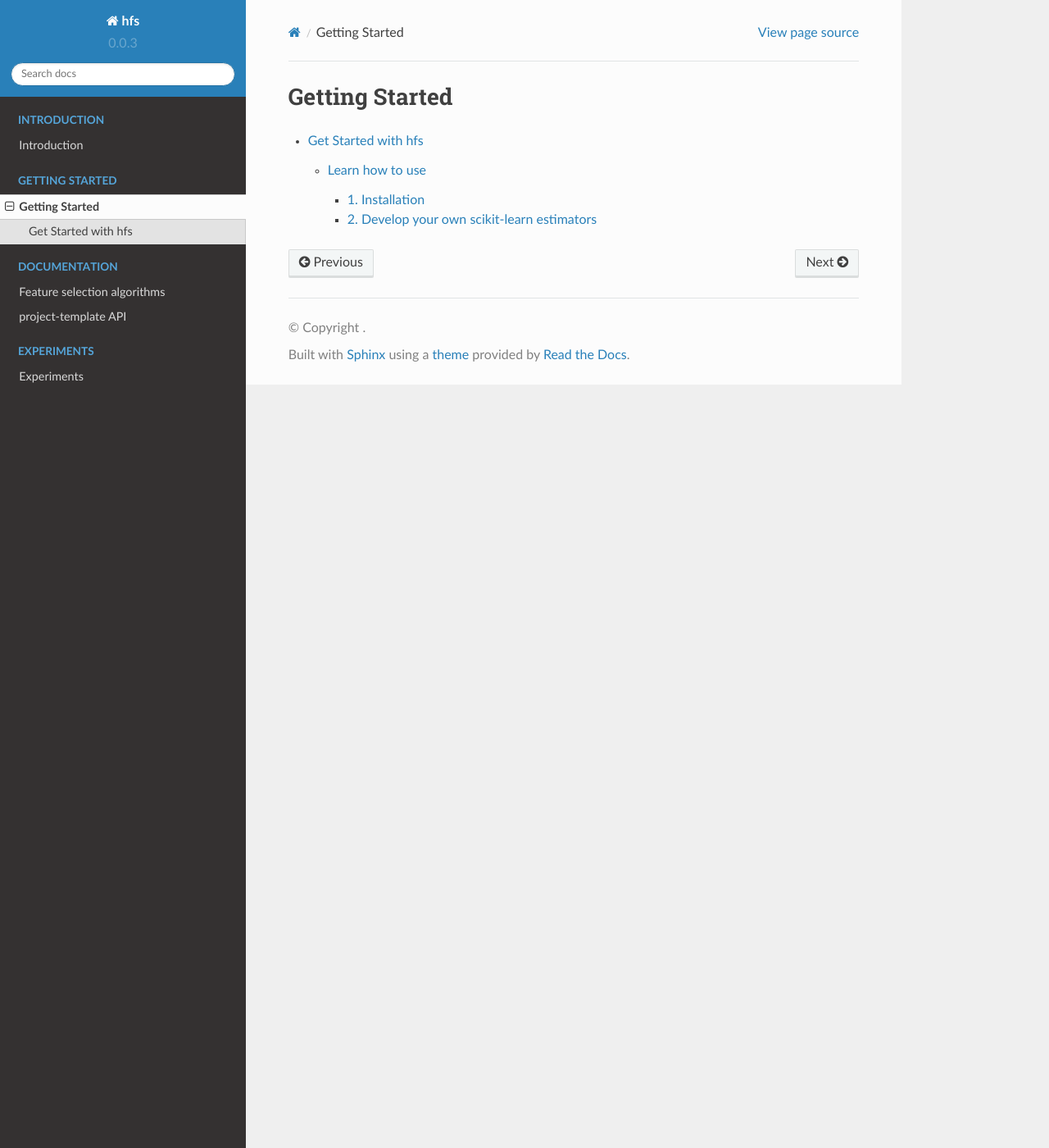
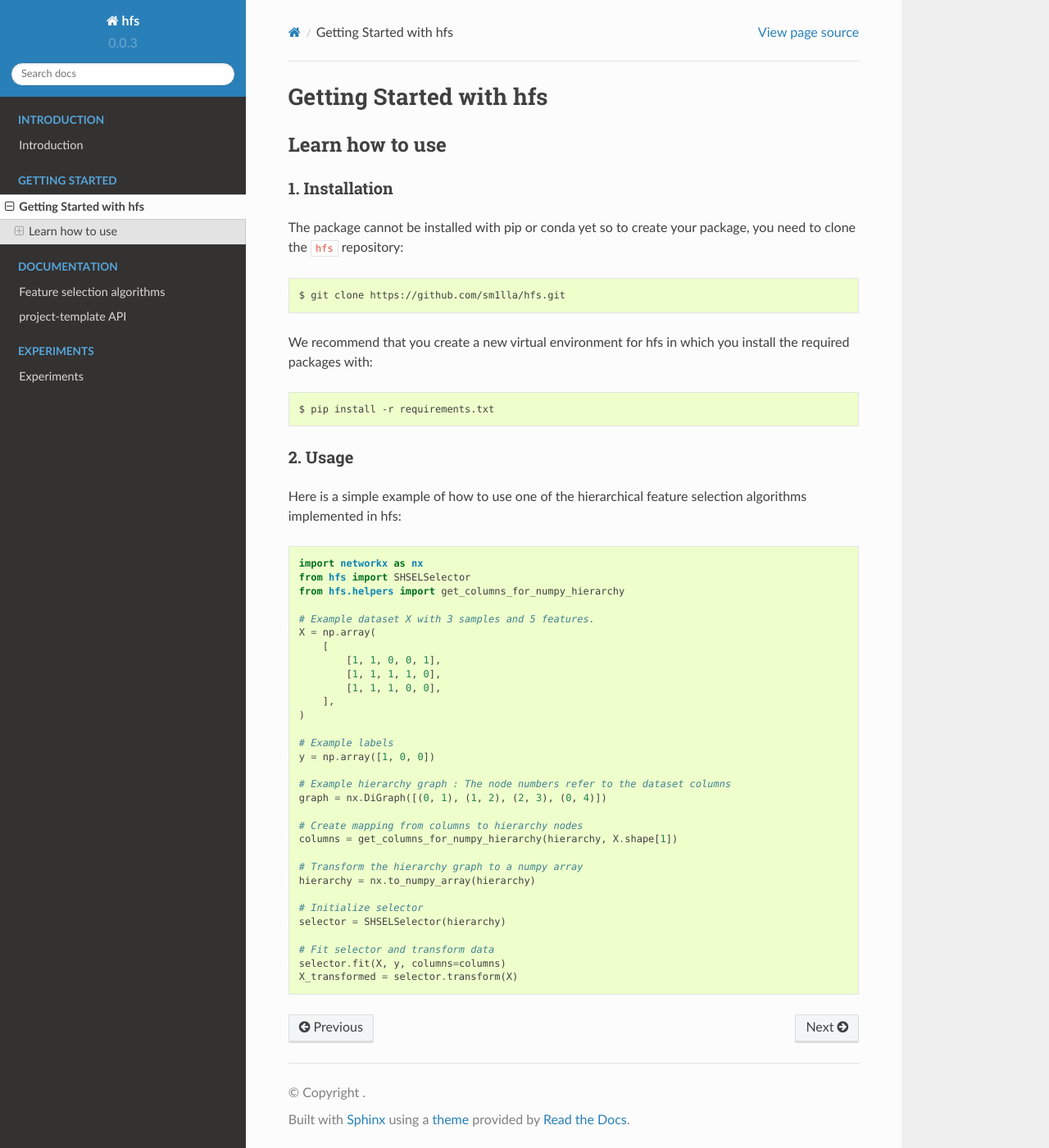
Before and after one commit to sm1lla/hfs, a Sphinx documentation site: the page built from doc/get_started/index.rst, in a window 1280 px wide and 1400 px high. Shown: the whole window at 82% size. Built offline with Sphinx 7.4.7 and the Read the Docs theme 2.0.0, drawn with Linux system fonts in a browser that asks for light colours; formulas are drawn with MathJax 3; pages that are not in the unit, such as notebooks, are missing from menus.

Commit message:
doc - installation and getting started

```diff
--- a/doc/get_started/index.rst
+++ b/doc/get_started/index.rst
@@ -1,10 +1,55 @@
 #####################################
-Getting Started
+Getting Started with hfs
 #####################################
 
+Learn how to use
+===================================================
 
-.. toctree::
-    :includehidden:
-    :maxdepth: 3
+1. Installation
+-------------------------------------
 
-    quick_start
+The package cannot be installed with pip or conda yet so to create your package, you need to clone the ``hfs`` repository::
+
+    $ git clone https://github.com/sm1lla/hfs.git
+
+We recommend that you create a new virtual environment for hfs in which you install the required packages with::
+
+    $ pip install -r requirements.txt
+
+2. Usage
+-------------------------------------------
+Here is a simple example of how to use one of the hierarchical feature selection algorithms implemented in hfs:
+
+.. code-block:: python
+
+    import networkx as nx
+    from hfs import SHSELSelector
+    from hfs.helpers import get_columns_for_numpy_hierarchy
+
+    # Example dataset X with 3 samples and 5 features.
+    X = np.array(
+        [
+            [1, 1, 0, 0, 1],
+            [1, 1, 1, 1, 0],
+            [1, 1, 1, 0, 0],
+        ],
+    )
+
+    # Example labels
+    y = np.array([1, 0, 0])
+
+    # Example hierarchy graph : The node numbers refer to the dataset columns
+    graph = nx.DiGraph([(0, 1), (1, 2), (2, 3), (0, 4)])
+
+    # Create mapping from columns to hierarchy nodes
+    columns = get_columns_for_numpy_hierarchy(hierarchy, X.shape[1])
+
+    # Transform the hierarchy graph to a numpy array
+    hierarchy = nx.to_numpy_array(hierarchy)
+
+    # Initialize selector
+    selector = SHSELSelector(hierarchy)
+
+    # Fit selector and transform data
+    selector.fit(X, y, columns=columns)
+    X_transformed = selector.transform(X)
```
Also changed, not shown: doc/algorithms/index.rst (+6 -1 lines), doc/get_started/quick_start.rst (deleted, +0 -20 lines), 1 other file.
